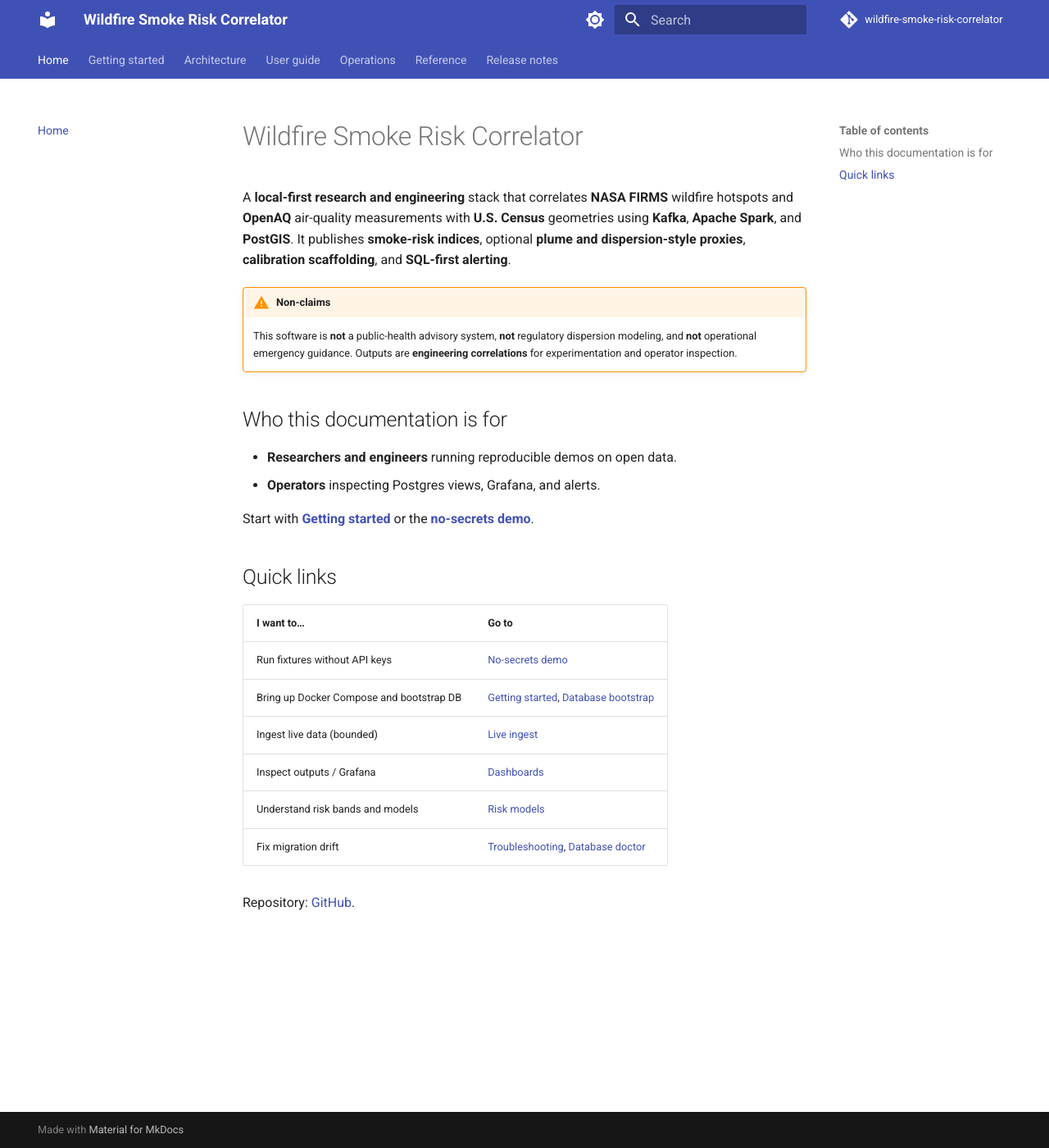
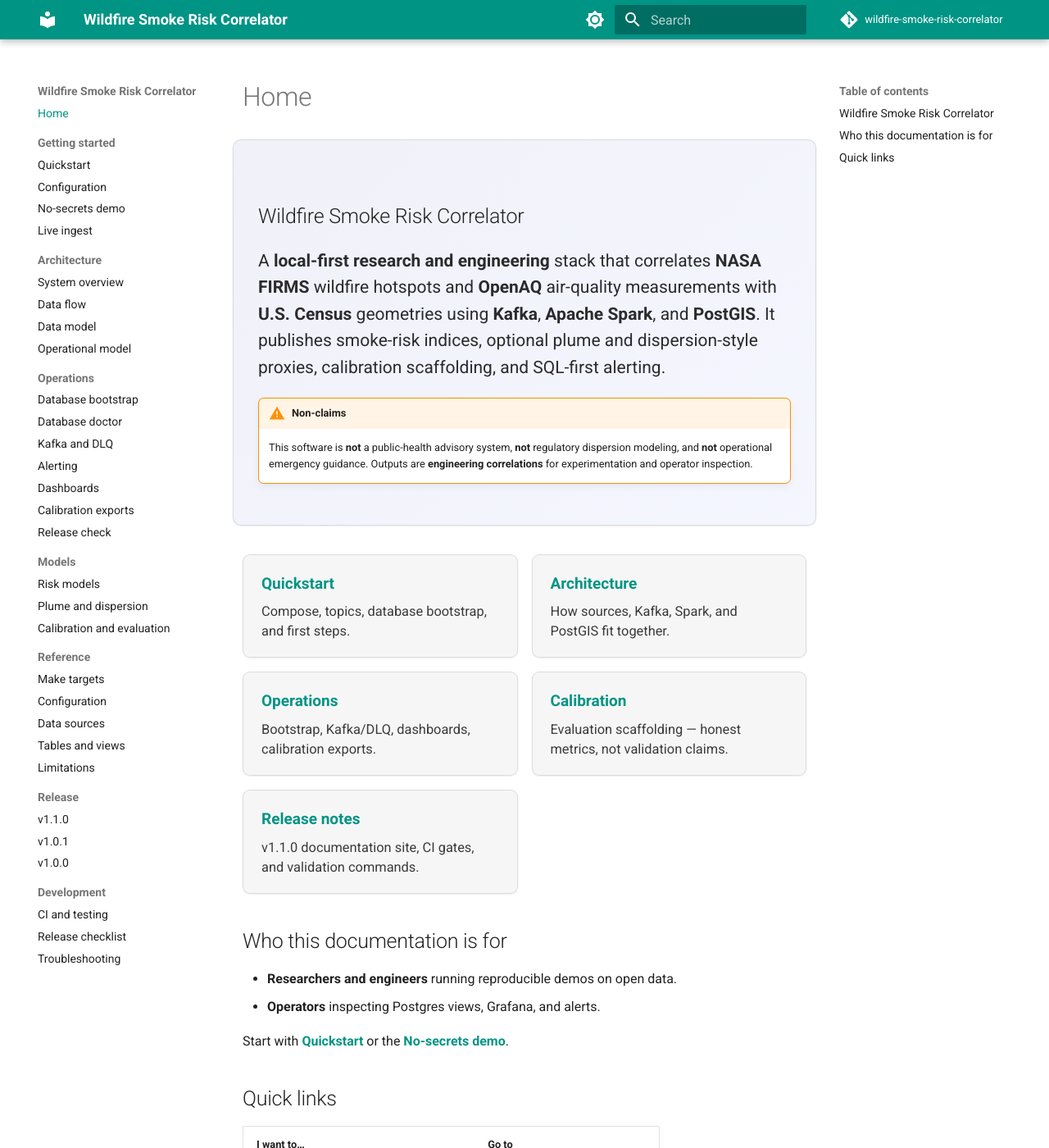
Before and after one commit to sempervent/wildfire-smoke-risk-correlator, an MkDocs documentation site: the page built from docs/index.md, in a window 1280 px wide and 1400 px high. Shown: the whole window at 82% size. Built offline with MkDocs 1.6.1 and Material for MkDocs 9.7.7, drawn with Linux system fonts in a browser that asks for light colours; comment, search, counter and statistics services are not loaded; some of the changed text lies outside the part shown.

Commit message:
docs: polish MkDocs site and Mermaid support
Co-authored-by: Cursor <cursoragent@cursor.com>

```diff
--- /dev/null
+++ b/docs/development/ci.md
@@ -0,0 +1,14 @@
+# CI and testing
+
+Pull requests and pushes to **`main`** run **`.github/workflows/ci.yml`**:
+
+- **Lint + tests:** `ruff` and `pytest` (no API keys, no Census download, no Compose).
+- **Smoke (host-only):** `SMOKE_NO_COMPOSE=1 bash scripts/smoke_test.sh` after syncing deps.
+- **Grafana JSON:** validates `docker/grafana/dashboards/smoke-risk.json`.
+- **Documentation:** `make docs-check` (**`mkdocs build --strict`**) with the **`docs`** optional dependency group.
+
+Heavy Compose workflows live in **`.github/workflows/integration.yml`** (manual, scheduled, or label-gated).
+
+The published documentation site is built and deployed by **`.github/workflows/docs.yml`** on pushes to **`main`** and **`workflow_dispatch`** (GitHub Pages → **GitHub Actions** source).
+
+Related: **[Release check](../operations/release-check.md)**, **[Troubleshooting](../operations/troubleshooting.md)**.
--- a/docs/index.md
+++ b/docs/index.md
@@ -1,24 +1,51 @@
-# Wildfire Smoke Risk Correlator
+<div class="wf-hero md-typeset" markdown="1">
 
-A **local-first research and engineering** stack that correlates **NASA FIRMS** wildfire hotspots and **OpenAQ** air-quality measurements with **U.S. Census** geometries using **Kafka**, **Apache Spark**, and **PostGIS**. It publishes **smoke-risk indices**, optional **plume and dispersion-style proxies**, **calibration scaffolding**, and **SQL-first alerting**.
+## Wildfire Smoke Risk Correlator
+
+<p class="wf-lead">A <strong>local-first research and engineering</strong> stack that correlates <strong>NASA FIRMS</strong> wildfire hotspots and <strong>OpenAQ</strong> air-quality measurements with <strong>U.S. Census</strong> geometries using <strong>Kafka</strong>, <strong>Apache Spark</strong>, and <strong>PostGIS</strong>. It publishes smoke-risk indices, optional plume and dispersion-style proxies, calibration scaffolding, and SQL-first alerting.</p>
 
 !!! warning "Non-claims"
 
     This software is **not** a public-health advisory system, **not** regulatory dispersion modeling, and **not** operational emergency guidance. Outputs are **engineering correlations** for experimentation and operator inspection.
+
+</div>
+
+<div class="wf-card-grid">
+  <a class="wf-card" href="getting-started/">
+    <p class="wf-card-title">Quickstart</p>
+    <p class="wf-card-desc">Compose, topics, database bootstrap, and first steps.</p>
+  </a>
+  <a class="wf-card" href="architecture/overview/">
+    <p class="wf-card-title">Architecture</p>
+    <p class="wf-card-desc">How sources, Kafka, Spark, and PostGIS fit together.</p>
+  </a>
+  <a class="wf-card" href="operations/db-bootstrap/">
+    <p class="wf-card-title">Operations</p>
+    <p class="wf-card-desc">Bootstrap, Kafka/DLQ, dashboards, calibration exports.</p>
+  </a>
+  <a class="wf-card" href="user-guide/calibration/">
+    <p class="wf-card-title">Calibration</p>
+    <p class="wf-card-desc">Evaluation scaffolding — honest metrics, not validation claims.</p>
+  </a>
+  <a class="wf-card" href="release/v1.1.0/">
+    <p class="wf-card-title">Release notes</p>
+    <p class="wf-card-desc">v1.1.0 documentation site, CI gates, and validation commands.</p>
+  </a>
+</div>
 
 ## Who this documentation is for
 
 - **Researchers and engineers** running reproducible demos on open data.
 - **Operators** inspecting Postgres views, Grafana, and alerts.
 
-Start with **[Getting started](getting-started.md)** or the **[no-secrets demo](user-guide/no-secrets-demo.md)**.
+Start with **[Quickstart](getting-started.md)** or the **[No-secrets demo](user-guide/no-secrets-demo.md)**.
 
 ## Quick links
 
 | I want to… | Go to |
 |------------|-------|
 | Run fixtures without API keys | [No-secrets demo](user-guide/no-secrets-demo.md) |
-| Bring up Docker Compose and bootstrap DB | [Getting started](getting-started.md), [Database bootstrap](operations/db-bootstrap.md) |
+| Bring up Docker Compose and bootstrap DB | [Quickstart](getting-started.md), [Database bootstrap](operations/db-bootstrap.md) |
 | Ingest live data (bounded) | [Live ingest](user-guide/live-ingest.md) |
 | Inspect outputs / Grafana | [Dashboards](user-guide/dashboards.md) |
 | Understand risk bands and models | [Risk models](reference/risk-models.md) |
--- /dev/null
+++ b/docs/models/plume-dispersion.md
@@ -0,0 +1,11 @@
+# Plume and dispersion
+
+Smoke exposure in this repo combines **simple corridor plume heuristics** (`wind_v1`, `wind_grid_v2`) with an optional **Gaussian-style dispersion proxy** (`gaussian_v0`). None of these are regulatory dispersion models or public-health advisories.
+
+## Where to read more
+
+- **[Risk models](../reference/risk-models.md)** — model versions, scoring bands, and honest limits.
+- **[Calibration and evaluation](../user-guide/calibration.md)** — comparing proxies to observations (engineering metrics only).
+- **[Limitations](../reference/limitations.md)** — non-claims and scope.
+
+Operational touches: **[Live ingest](../user-guide/live-ingest.md)**, **[Dashboards](../user-guide/dashboards.md)**.
--- /dev/null
+++ b/docs/stylesheets/extra.css
@@ -0,0 +1,98 @@
+/* Wildfire Smoke docs — Material overrides (light + dark safe, no external fonts) */
+
+:root {
+  --wf-hero-bg: linear-gradient(
+    135deg,
+    color-mix(in srgb, var(--md-primary-fg-color) 8%, var(--md-default-bg-color)) 0%,
+    color-mix(in srgb, var(--md-accent-fg-color) 6%, var(--md-default-bg-color)) 100%
+  );
+  --wf-card-border: color-mix(in srgb, var(--md-default-fg-color) 12%, transparent);
+  --wf-card-shadow: 0 1px 2px color-mix(in srgb, var(--md-default-fg-color) 8%, transparent);
+}
+
+[data-md-color-scheme="slate"] {
+  --wf-hero-bg: linear-gradient(
+    135deg,
+    color-mix(in srgb, var(--md-primary-fg-color) 14%, var(--md-default-bg-color)) 0%,
+    color-mix(in srgb, var(--md-accent-fg-color) 10%, var(--md-default-bg-color)) 55%,
+    var(--md-default-bg-color) 100%
+  );
+  --wf-card-border: color-mix(in srgb, var(--md-default-fg-color) 18%, transparent);
+}
+
+.wf-hero {
+  padding: 1.75rem 1.5rem 1.5rem;
+  margin: -0.5rem -0.6rem 1.75rem;
+  border-radius: 0.5rem;
+  background: var(--wf-hero-bg);
+  border: 1px solid var(--wf-card-border);
+  box-shadow: var(--wf-card-shadow);
+}
+
+.wf-hero h1 {
+  margin-top: 0;
+  font-weight: 700;
+  letter-spacing: -0.02em;
+}
+
+.wf-hero .md-typeset {
+  margin-bottom: 0;
+}
+
+.wf-lead {
+  font-size: 1.05rem;
+  line-height: 1.55;
+  opacity: 0.95;
+  max-width: 52rem;
+}
+
+.wf-card-grid {
+  display: grid;
+  grid-template-columns: repeat(auto-fill, minmax(14.5rem, 1fr));
+  gap: 0.85rem;
+  margin: 1.5rem 0 2rem;
+}
+
+.wf-card {
+  display: block;
+  padding: 1rem 1.1rem;
+  border-radius: 0.45rem;
+  border: 1px solid var(--wf-card-border);
+  background: color-mix(in srgb, var(--md-default-fg-color) 4%, var(--md-default-bg-color));
+  box-shadow: var(--wf-card-shadow);
+  text-decoration: none !important;
+  color: inherit !important;
+  transition: border-color 0.15s ease, box-shadow 0.15s ease;
+}
+
+.wf-card:hover {
+  border-color: color-mix(in srgb, var(--md-primary-fg-color) 45%, var(--wf-card-border));
+  box-shadow: 0 2px 8px color-mix(in srgb, var(--md-default-fg-color) 12%, transparent);
+}
+
+.wf-card-title {
+  font-weight: 600;
+  font-size: 0.95rem;
+  margin: 0 0 0.35rem;
+  color: var(--md-primary-fg-color);
+}
+
+.wf-card-desc {
+  margin: 0;
+  font-size: 0.82rem;
+  line-height: 1.45;
+  opacity: 0.88;
+}
+
+/* Slightly roomier admonitions + code in prose */
+.md-typeset .admonition {
+  border-radius: 0.35rem;
+}
+
+.md-typeset div.mermaid {
+  margin: 1rem 0;
+  padding: 0.75rem;
+  border-radius: 0.35rem;
+  background: color-mix(in srgb, var(--md-default-fg-color) 4%, var(--md-default-bg-color));
+  border: 1px solid var(--wf-card-border);
+}
--- a/mkdocs.yml
+++ b/mkdocs.yml
@@ -7,38 +7,57 @@ repo_url: https://github.com/sempervent/wildfire-smoke-risk-correlator
 repo_name: wildfire-smoke-risk-correlator
 edit_uri: edit/main/docs/
 
-# Omit legacy / checklist pages and operator runbooks from the published nav (sources remain in-repo).
+# Omit legacy pointer pages and old milestone stubs from the build (sources remain in-repo).
 exclude_docs: |
   architecture/system-overview.md
   release/v0.1.0.md
-  release/v1.0.0-checklist.md
   runbooks/*.md
+
+copyright: Copyright &copy; contributors — engineering documentation; not health advice.
 
 theme:
   name: material
   palette:
     - scheme: default
-      primary: indigo
+      primary: teal
+      accent: deep orange
       toggle:
         icon: material/brightness-7
         name: Switch to dark mode
     - scheme: slate
-      primary: indigo
+      primary: teal
+      accent: amber
       toggle:
         icon: material/brightness-4
         name: Switch to light mode
   features:
-    - navigation.tabs
+    - navigation.instant
+    - navigation.tracking
     - navigation.sections
+    - navigation.expand
+    - navigation.indexes
+    - navigation.top
+    - toc.follow
+    - search.suggest
+    - search.highlight
     - content.code.copy
-    - search.suggest
+    - content.code.annotate
+    - content.tabs.link
+
+extra_css:
+  - stylesheets/extra.css
 
 plugins:
   - search
 
 markdown_extensions:
   - admonition
+  - attr_list
+  - md_in_html
   - pymdownx.details
+  - pymdownx.highlight
+  - pymdownx.inlinehilite
+  - pymdownx.snippets
   - pymdownx.superfences:
       custom_fences:
         - name: mermaid
@@ -55,33 +74,39 @@ extra_javascript:
 
 nav:
   - Home: index.md
-  - Getting started: getting-started.md
+  - Getting started:
+      - Quickstart: getting-started.md
+      - Configuration: reference/environment.md
+      - No-secrets demo: user-guide/no-secrets-demo.md
+      - Live ingest: user-guide/live-ingest.md
   - Architecture:
-      - Overview: architecture/overview.md
+      - System overview: architecture/overview.md
       - Data flow: architecture/dataflow.md
       - Data model: architecture/data-model.md
       - Operational model: architecture/operational-model.md
-  - User guide:
-      - No-secrets demo: user-guide/no-secrets-demo.md
-      - Live ingest: user-guide/live-ingest.md
-      - Dashboards: user-guide/dashboards.md
-      - Calibration and evaluation: user-guide/calibration.md
-      - Alerting and notifications: user-guide/alerting.md
-      - DLQ and replay: user-guide/dlq-and-replay.md
-      - Exports: user-guide/exports.md
   - Operations:
       - Database bootstrap: operations/db-bootstrap.md
       - Database doctor: operations/db-doctor.md
+      - Kafka and DLQ: user-guide/dlq-and-replay.md
+      - Alerting: user-guide/alerting.md
+      - Dashboards: user-guide/dashboards.md
+      - Calibration exports: user-guide/exports.md
       - Release check: operations/release-check.md
-      - Troubleshooting: operations/troubleshooting.md
+  - Models:
+      - Risk models: reference/risk-models.md
+      - Plume and dispersion: models/plume-dispersion.md
+      - Calibration and evaluation: user-guide/calibration.md
   - Reference:
       - Make targets: reference/make-targets.md
-      - Environment: reference/environment.md
+      - Environment variables: reference/environment.md
       - Data sources: reference/data-sources.md
       - Tables and views: reference/tables-and-views.md
-      - Risk models: reference/risk-models.md
       - Limitations: reference/limitations.md
-  - Release notes:
+  - Release:
       - v1.1.0: release/v1.1.0.md
       - v1.0.1: release/v1.0.1.md
       - v1.0.0: release/v1.0.0.md
+  - Development:
+      - CI and testing: development/ci.md
+      - Release checklist: release/v1.0.0-checklist.md
+      - Troubleshooting: operations/troubleshooting.md
```
Also changed, not shown: CHANGELOG.md (+1 -0 lines), README.md (+1 -1 lines), docs/architecture/dataflow.md (+19 -13 lines), docs/architecture/overview.md (+28 -18 lines), 2 other files.
